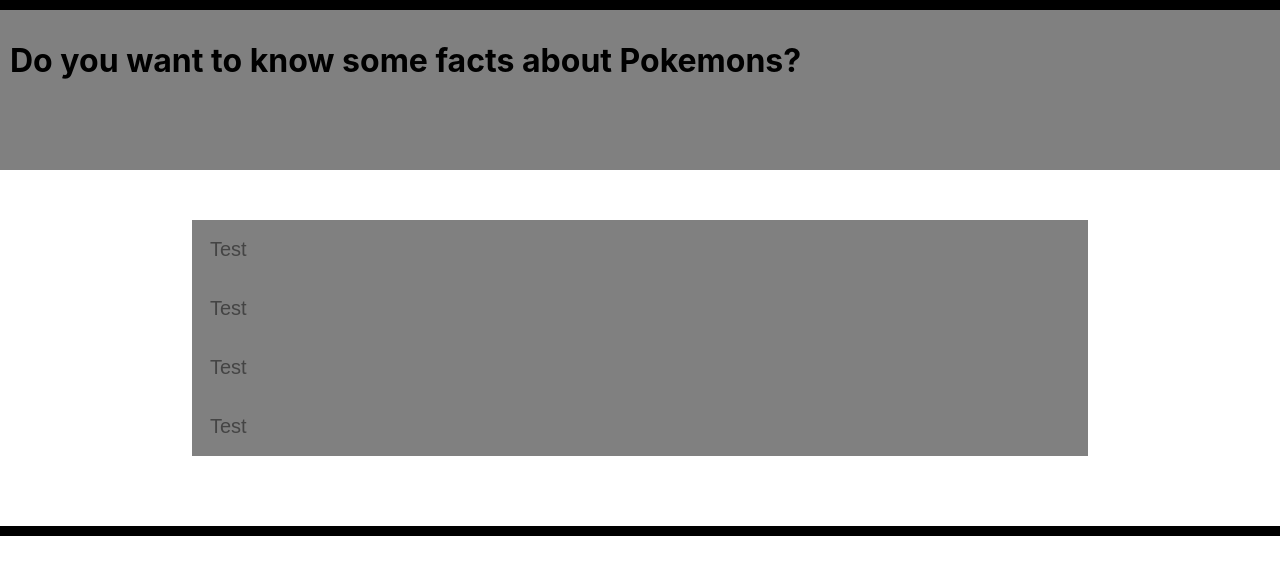
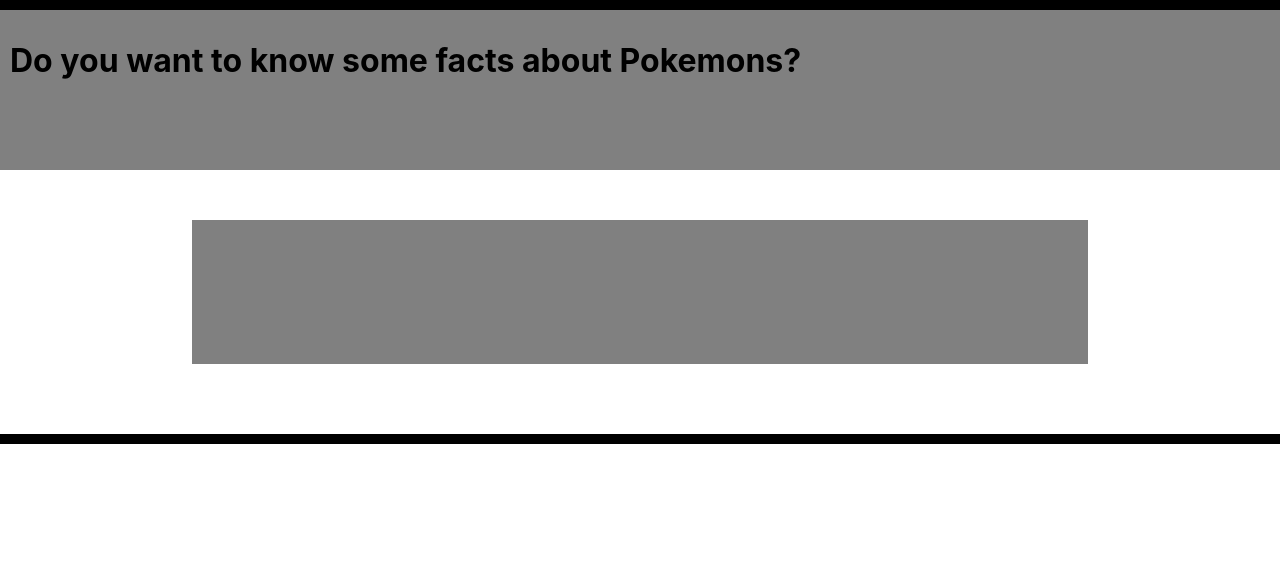
Before and after one commit to Cherezmz/reactui, a React (Create React App) app in the folder reactui/: page / in a window 1280 px wide. Shown: the top 574 px of the page. Built offline with nearby package versions, Linux system fonts and the light colour scheme; no server answers.

Commit message:
add butons, trying to manage arrey from API

```diff
--- a/reactui/src/App.js
+++ b/reactui/src/App.js
@@ -9,6 +9,7 @@
   constructor(props) {
     super(props)
     this.state = {
+      //inicialPokemon is not defined from the very begining.
       inicialPokemon: []
     }
     this.newPokemon = this.newPokemon.bind(this)
@@ -32,7 +33,9 @@
   }
 
   newPokemon() {
-    console.log("1111111")
+
+    //console.log("1111111")
+
 
   }
 
@@ -42,7 +45,7 @@
       <div className="doNotTouch">
 
         <Header />
-        <Button />
+        <Button onclick={this.newPokemon} />
         <Button />
         <Button />
         <Button />
--- a/reactui/src/button.js
+++ b/reactui/src/button.js
@@ -4,12 +4,16 @@
 
 
 
-function Button() {
+function Button(props) {
+
+    console.log(props)
+    //props are empty
+    //props are not defined
     return (
         <div>
             <div className="upperButtonDiv">
-                <button className="upperButton">
-                    Test</button>
+                <button className="upperButton" button onClick={props.onclick}>
+                </button>
             </div>
 
         </div>
```
